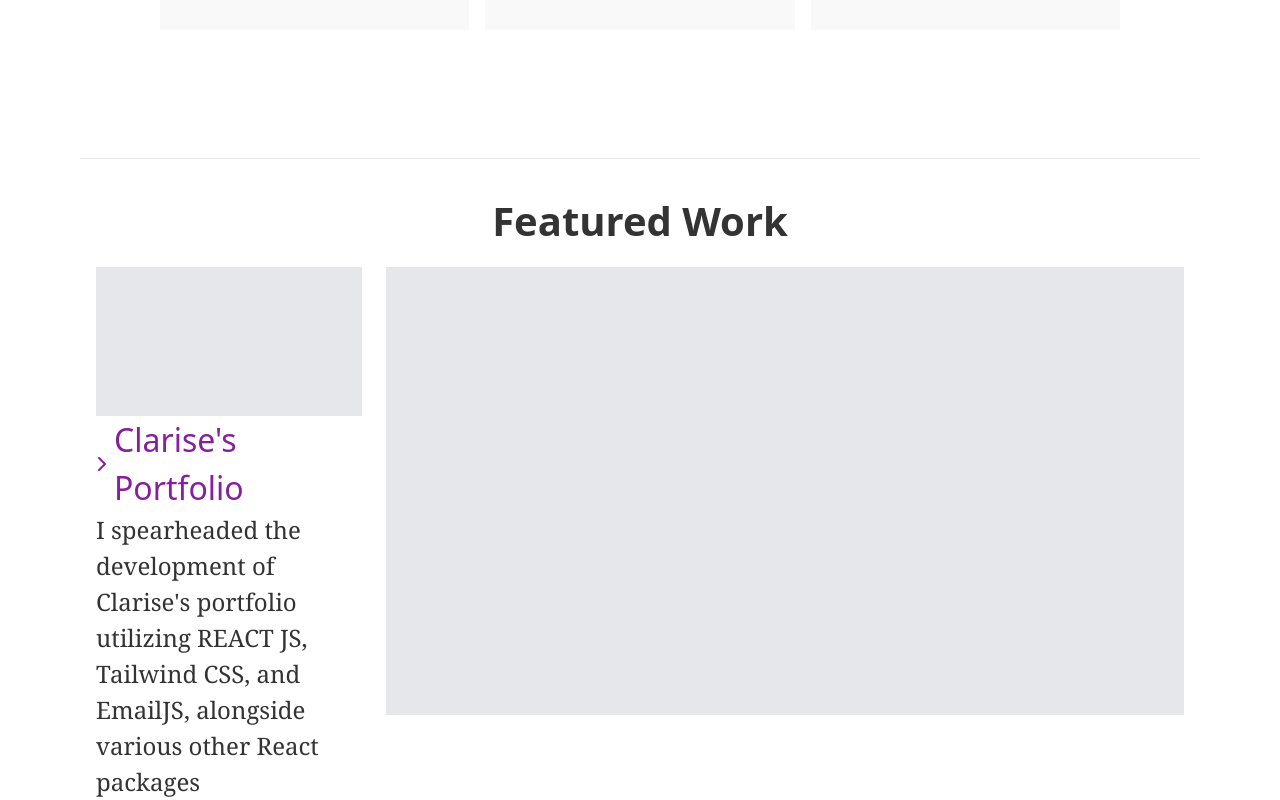
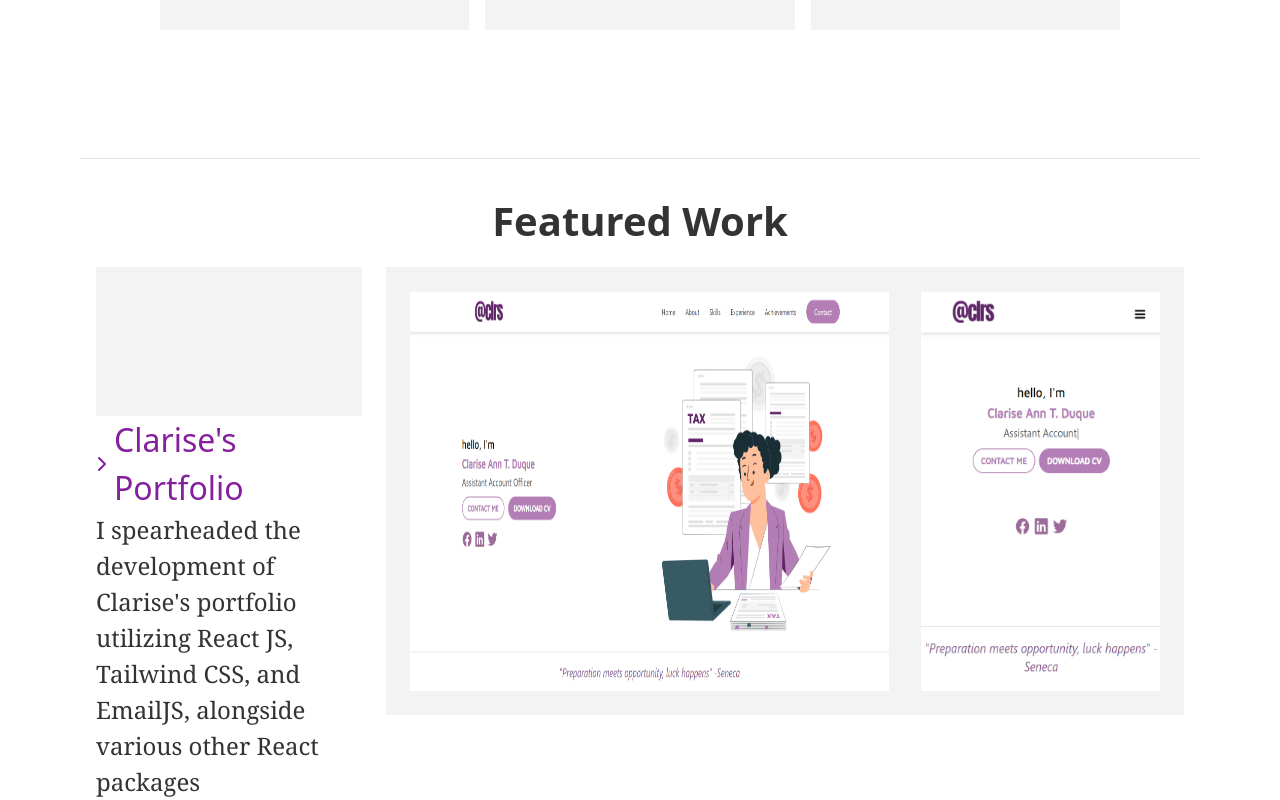
Before and after one commit to patrickeugenesacueza/Yujin-Portfolio, a React (Vite) app in the folder portfolio/: page / in a window 1280 px wide. Shown: the part 770-1570 px from the top of the page. Built offline with nearby package versions, Linux system fonts and the light colour scheme.

Commit message:
Update: HeroSection

```diff
--- a/portfolio/src/Pages/HeroSection.jsx
+++ b/portfolio/src/Pages/HeroSection.jsx
@@ -5,6 +5,8 @@ import { TypeAnimation } from "react-type-animation";
 import FrontEndLogo from "../assets/frontEndSVG.svg";
 import MobileLogo from "../assets/mobileDevSVG.svg";
 import TechSuppLogo from "../assets/techSupportSVG.svg";
+import ClrsDekstopSize from "../assets/clrsDekstopSize.png";
+import ClrsMobileSize from "../assets/clrsMobileSize.png";
 
 import { FontAwesomeIcon } from "@fortawesome/react-fontawesome";
 import { faChevronRight } from "@fortawesome/free-solid-svg-icons";
@@ -40,7 +42,7 @@ const HeroSection = () => {
       {/* grid box */}
       <div class="grid grid-cols-1 sm:grid-cols-2 md:grid-cols-3 lg:grid-cols-3 xl:grid-cols-3 gap-4 mt-10 px-10 sm:px-10 md:px-10 lg:px-[10em] xl:px-[10em]">
         {/* 1st container */}
-        <div className="bg-[#f9f9f9] py-[2em] sm:py-[8em] md:py-[10em] lg:py-[10em] xl:py-[2em] flex items-center justify-center text-center">
+        <div className="bg-[#F3F3F3] py-[2em] sm:py-[8em] md:py-[10em] lg:py-[10em] xl:py-[2em] flex items-center justify-center text-center">
           <div className="flex text-left md:block md:text-center lg:block lg:text-center xl:block xl:text-center 2xl:block 2xl:text-center">
             <img
               src={FrontEndLogo}
@@ -59,7 +61,7 @@ const HeroSection = () => {
         </div>
 
         {/* 2nd container */}
-        <div className="bg-[#f9f9f9] py-[2em] sm:py-[8em] md:py-[10em] lg:py-[10em] xl:py-[2em] flex items-center justify-center text-center">
+        <div className="bg-[#F3F3F3] py-[2em] sm:py-[8em] md:py-[10em] lg:py-[10em] xl:py-[2em] flex items-center justify-center text-center">
           <div className="flex text-left md:block md:text-center lg:block lg:text-center xl:block xl:text-center 2xl:block 2xl:text-center">
             <img src={MobileLogo} height={80} width={190} className="mx-auto" />
             <div className="mt-5 px-[2em]">
@@ -75,7 +77,7 @@ const HeroSection = () => {
         </div>
 
         {/* 3rd container */}
-        <div className="bg-[#f9f9f9] py-[2em] sm:py-[8em] md:py-[10em] lg:py-[10em] xl:py-[2em] flex items-center justify-center text-center">
+        <div className="bg-[#F3F3F3] py-[2em] sm:py-[8em] md:py-[10em] lg:py-[10em] xl:py-[2em] flex items-center justify-center text-center">
           <div className="flex text-left md:block md:text-center lg:block lg:text-center xl:block xl:text-center 2xl:block 2xl:text-center">
             <img
               src={TechSuppLogo}
@@ -100,7 +102,7 @@ const HeroSection = () => {
         </h2>
         <div className="h-[60vh] py-[1em] px-[1em] flex mx-[2em] md:mx-[4em] lg:mx-[5em] 2xl:mx-[5em]">
           <div className="w-1/4 h-full mr-[1.5em]">
-            <div className="w-full bg-[#e5e7eb] h-1/3"></div>
+            <div className="w-full bg-[#F3F3F3] h-1/3"></div>
             <div>
             <div className="flex items-center">
               {/* Updated to use the imported icon */}
@@ -111,12 +113,19 @@ const HeroSection = () => {
             </div>
               <span className="text-[1.5rem] text-[#333] font-serif">
                 I spearheaded the development of Clarise's portfolio utilizing
-                REACT JS, Tailwind CSS, and EmailJS, alongside various other
+                React JS, Tailwind CSS, and EmailJS, alongside various other
                 React packages
               </span>
             </div>
           </div>
-          <div className="w-3/4 h-full bg-[#e5e7eb]"></div>
+          <div className="w-3/4 h-full bg-[#F3F3F3] flex p-[1.5em]">
+            <div className="h-full w-2/3 bg-red-700 mr-[2em]">
+              <img src={ClrsDekstopSize} className="h-full w-full"/>
+            </div>
+            <div className="h-full w-1/3 bg-red-200">
+              <img src={ClrsMobileSize} className="h-full w-full"/>
+            </div>
+          </div>
         </div>
       </div>
     </section>
```
Also changed, not shown: portfolio/src/assets/clrsDekstopSize.png (added), portfolio/src/assets/clrsMobileSize.png (added).
